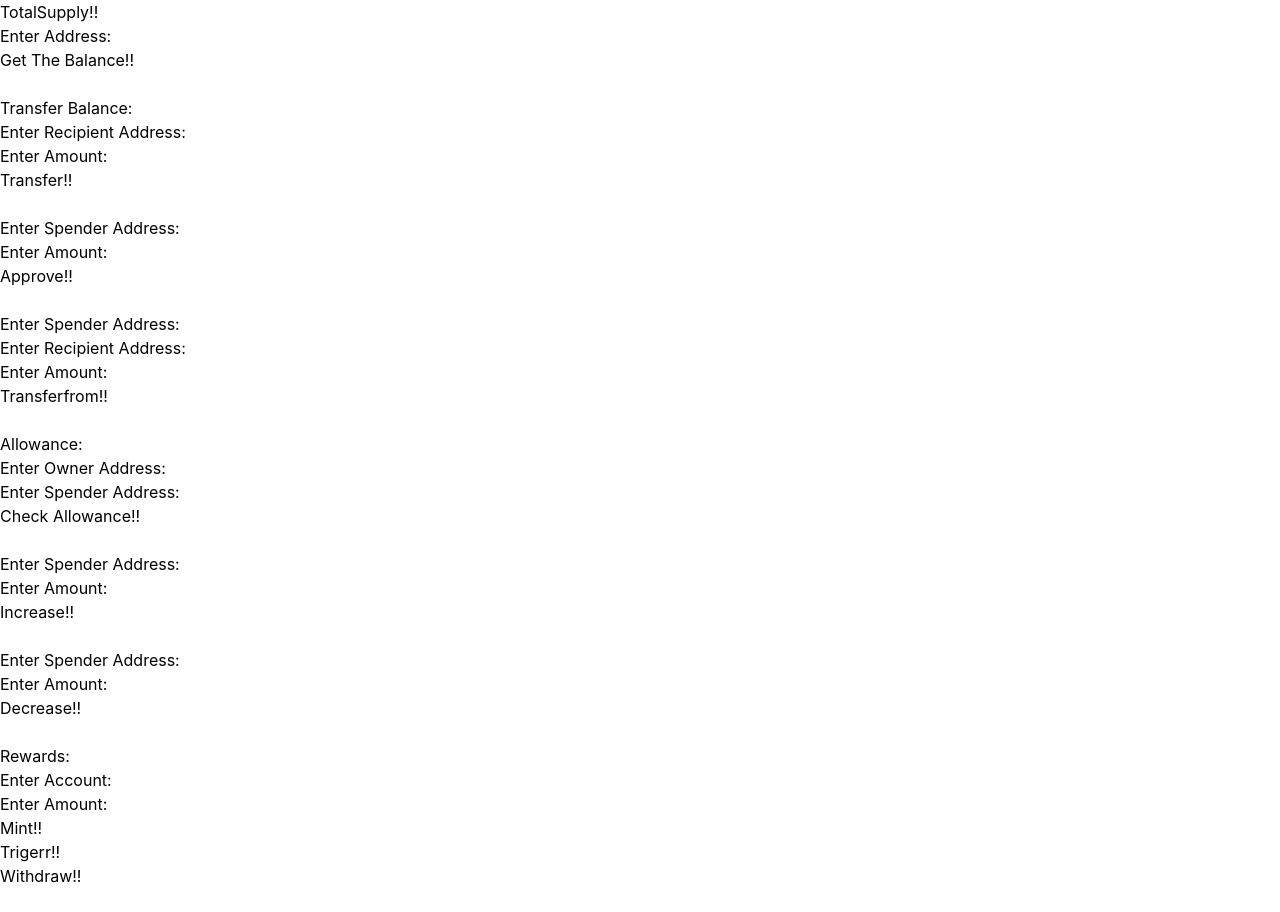
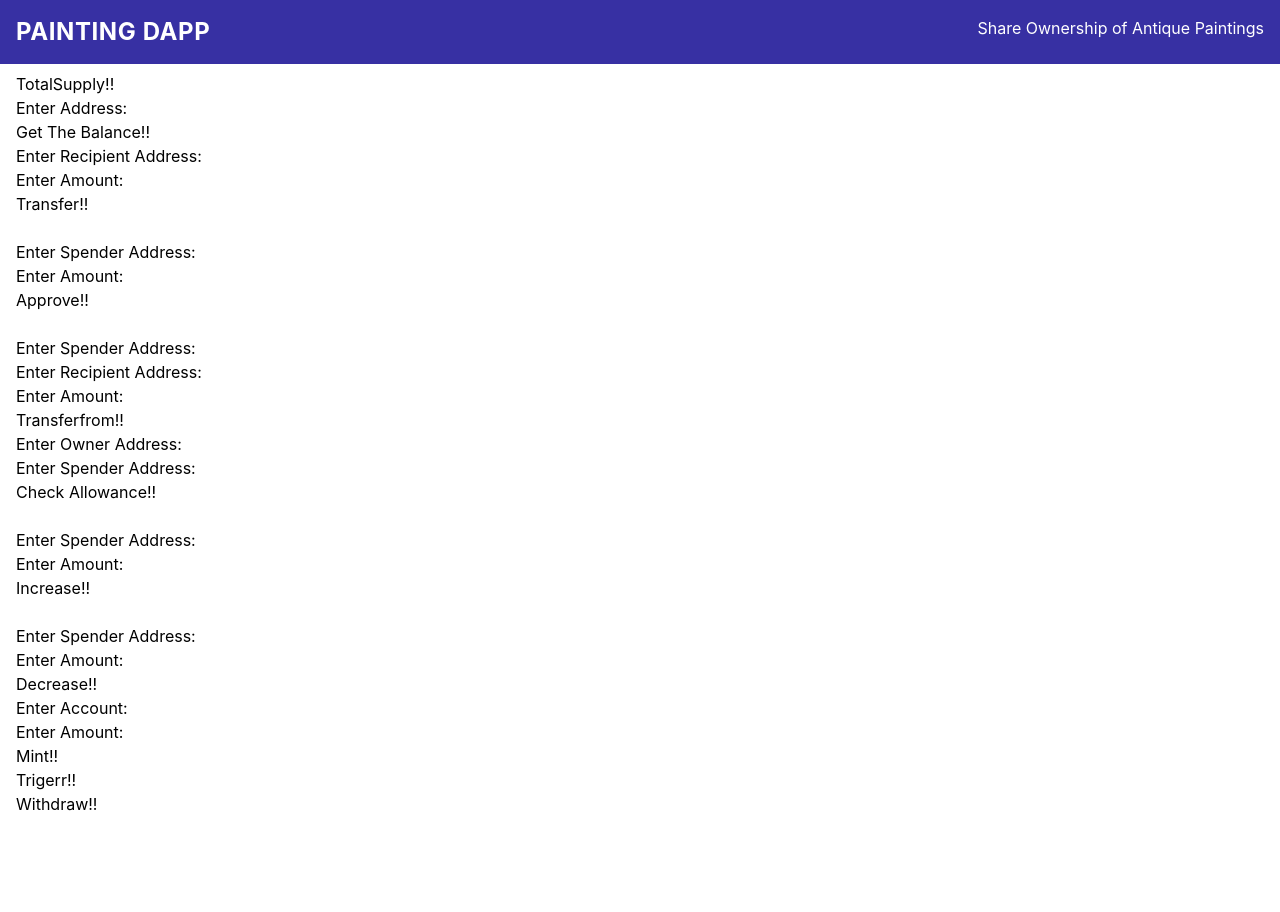
Before and after one commit to D1830p/final-project, a React (Create React App) app: page / in a window 1280 px wide. After the commit the page ends 824 px from the top, so only its background shows below. Built offline with nearby package versions, Linux system fonts and the light colour scheme; the HTML template or start-up script is replaced by a standard one.

Commit message:
Added header

```diff
--- a/src/App.js
+++ b/src/App.js
@@ -3,23 +3,29 @@ import Info from './Components/Info';
 import Transactions from './Components/Transactions';
 import Allowance from './Components/Allowance';
 import Rewards from './Components/Rewards';
+import Header from './Components/Header';
 import './index';
 
 class App extends React.Component {
   render() {
     return (
-      <div className="App" id="root">
+      <div className="flex flex-col h-full" id="root">
+        <Header />
+
+        <div id="main" className="flex">
+          <div className="px-4 py-2 w-full md:w-1/2">
         <Info />
-        <br />
-        Transfer Balance:
+
         <Transactions />
-        <br />
-        Allowance:
+
         <Allowance />
-        <br />
-        Rewards:
+
         <Rewards />
-        <br />
+          </div>
+
+          <div id="hero" className="hidden md:block w-1/2">
+          </div>
+        </div>
       </div>
     );
   }
--- /dev/null
+++ b/src/Components/Header.js
@@ -0,0 +1,13 @@
+
+import React from 'react';
+
+const Header = () => {
+  return (
+    <div className="flex px-4 justify-between w-screen bg-indigo-800 py-4">
+      <p className="text-white uppercase tracking-wide font-bold text-2xl">Painting Dapp</p>
+      <p className="text-white">Share Ownership of Antique Paintings</p>
+    </div>
+  );
+};
+
+export default Header;
```
